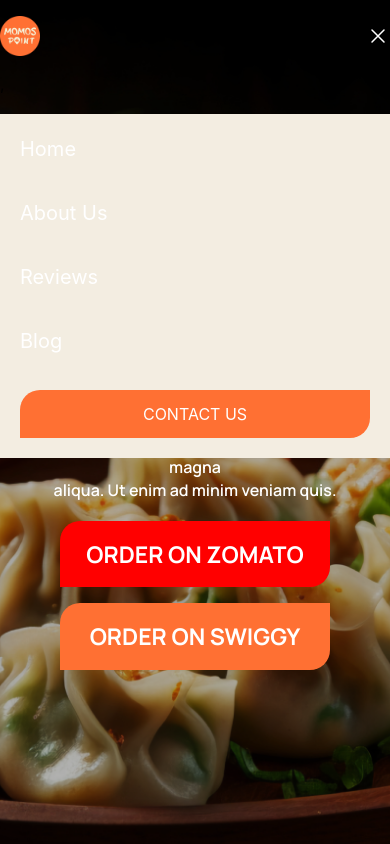
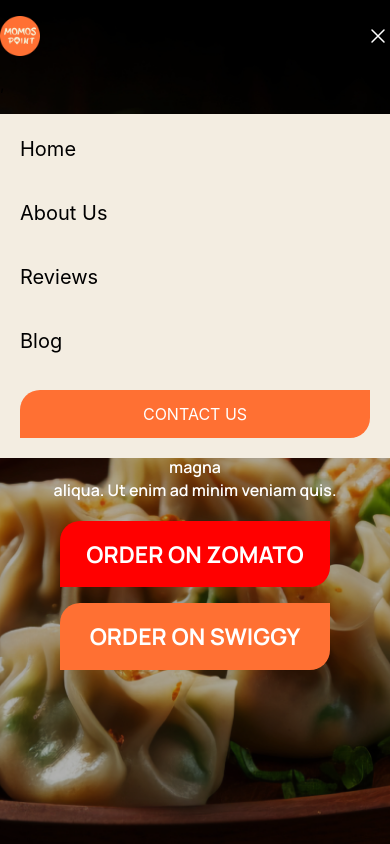
Before and after one commit to prabhat135/Momos-Point, a React (Vite) app: page /#/ in a window 390 px wide. Both pictures are taken after a click on the icon 378 px from the left and 36 px from the top of the page. Shown: the top 844 px of the page. Built offline with nearby package versions, Linux system fonts and the light colour scheme; a web font is replaced by a local one.

Commit message:
fixed review card responsive and header links

```diff
--- a/components/Header.jsx
+++ b/components/Header.jsx
@@ -41,11 +41,51 @@
               </svg>
               {/* mobile view */}
               <div className='bg-[#F3EDE1] absolute mt-[500px] w-[100%] p-5'>
-                <nav className='md:block gap-6 flex-col rounded-lg'>
-                  <Link to="/">Home</Link>
+                <nav className='md:block gap-6 flex-col rounded-lg text-black'>
+                  {/* <Link to="/">Home</Link>
                   <Link to="/#about">About Us</Link>
                   <Link to="/#reviews">Reviews</Link>
-                  <Link className='mr-12' to="/#blog">Blog</Link>
+                  <Link className='mr-12' to="/#blog">Blog</Link> */}
+                  <ScrollLink
+                  to="home" // the id of the element you want to scroll to
+                  spy={true}
+                  smooth={true}
+                  offset={-70} // adjust the offset to the height of your header or any fixed elements
+                  duration={500}
+                >
+                  Home
+                </ScrollLink>
+
+                <ScrollLink
+                  to="about" // the id of the element you want to scroll to
+                  spy={true}
+                  smooth={true}
+                  offset={-70} // adjust the offset to the height of your header or any fixed elements
+                  duration={500}
+                >
+                  About Us
+                </ScrollLink>
+
+                <ScrollLink
+                  to="reviews" // the id of the element you want to scroll to
+                  spy={true}
+                  smooth={true}
+                  offset={-70} // adjust the offset to the height of your header or any fixed elements
+                  duration={500}
+                >
+                  Reviews
+                </ScrollLink>
+
+                <ScrollLink
+                  to="blog" // the id of the element you want to scroll to
+                  spy={true}
+                  smooth={true}
+                  offset={-70} // adjust the offset to the height of your header or any fixed elements
+                  duration={500}
+                  className="mr-12"
+                >
+                  Blog
+                </ScrollLink>
                   <button onClick={() => setIsOpen(true)} className="contact-button ">CONTACT US</button>
                 </nav>
               </div>
--- a/src/MainPage.css
+++ b/src/MainPage.css
@@ -124,11 +124,7 @@
     /* text-align: left; */
 }
 
-/* .featured-images {
-    display: flex;
-    justify-content: center;
-    align-items: center;
-} */
+
 
 .featured-image {
     height: 70px;
@@ -284,14 +280,14 @@
     display: block;
     margin-left: auto;
     margin-right: auto;
-    margin-top: 20px;
+    /* margin-top: 20px; */
 }
 
 .reviews-card img:nth-child(3) {
     display: block;
     margin-left: auto;
     margin-right: auto;
-    margin-top: 20px;
+    /* margin-top: 10px; */
     cursor: pointer;
 }
 
@@ -300,7 +296,7 @@
     display: block;
     margin-left: auto;
     margin-right: auto;
-    margin-top: 15px;
+    /* margin-top: 15px; */
     cursor: pointer;
 }
 
@@ -308,7 +304,7 @@
 .reviews-card h3 {
     text-align: center;
     font-weight: 600;
-    /* margin: 15px 0px; */
+    /* margin-top: 15px; */
     cursor: pointer;
 }
 
--- a/src/MainPage.jsx
+++ b/src/MainPage.jsx
@@ -67,7 +67,7 @@
 
         <div className="featured w-full mt-20">
           <h2 className="text-2xl md:text-4xl lg:text-5xl text-left mb-20">We Featured On</h2>
-          <div className="flex flex-wrap justify-between gap-6">
+          <div className="featured-images flex flex-row overflow-auto justify-between gap-6">
             <img className="featured-image cursor-pointer" width={150} src="./images/f01.png" alt="Company 1" />
             <img className="featured-image cursor-pointer" width={250} src="./images/f02.png" alt="Company 2" />
             <img className="featured-image cursor-pointer" width={80} src="./images/f03.png" alt="Company 3" />
--- a/src/Reviews.jsx
+++ b/src/Reviews.jsx
@@ -45,19 +45,19 @@
 
       <div className='flex flex-col lg:flex-row mt-20 lg:gap-20 gap-2 '>
         {/* <div className='review-btn'> */}
-        <div className='w-full lg:w-[600px] '>
+        <div className='w-full lg:w-[600px] 2xl:w-[50%]'>
           <div className='flex gap-6'>
             <button className='change-review-button hidden md:block h-14 p-4 w-14 rounded-full' onClick={handleChangeReview}>
               <img className="w-4 h-4 m-auto" src="./images/prev_icon.png" alt="Previous Icon" />
             </button>
 
-            <div className='reviews-card overflow-hidden mx-auto w-full h-auto'>
-              <img src='./images/commas.png' alt='inverted commas' />
-              <p className='p-6 md:p-12 h-[400px] overflow-auto'>{currentReviewData.content}</p>
-              <img src='./images/review_author.png' alt='review author' />
-              <h3>{currentReviewData.author}</h3>
-              <img src='./images/rating.png' alt='5 star rating' />
-              <img src='./images/google_review.png' alt='Google review' />
+            <div className='reviews-card overflow-hidden mx-auto w-full sm:w-[400px] md:w-[450px] lg:w-[475px] h-auto'>
+              <img className='mt-[15px] sm:mt-[20px]' src='./images/commas.png' alt='inverted commas' />
+              <p   className='p-6 md:p-6 h-[200px] sm:h-[300px] overflow-auto text-xs sm:text-base'>{currentReviewData.content}</p>
+              <img className='mt-[07px] sm:mt-[10px]' src='./images/review_author.png' alt='review author' />
+              <h3  className='mt-[10px] sm:mt-[15px]'>{currentReviewData.author}</h3>
+              <img className='mt-[10px] sm:mt-[15px]' src='./images/rating.png' alt='5 star rating' />
+              <img className='mt-[10px] sm:mt-[15px]' src='./images/google_review.png' alt='Google review' />
             </div>
 
             <button className='change-review-button hidden md:block  h-14 p-4 w-14 rounded-full' onClick={handleChangeReview}>
```
